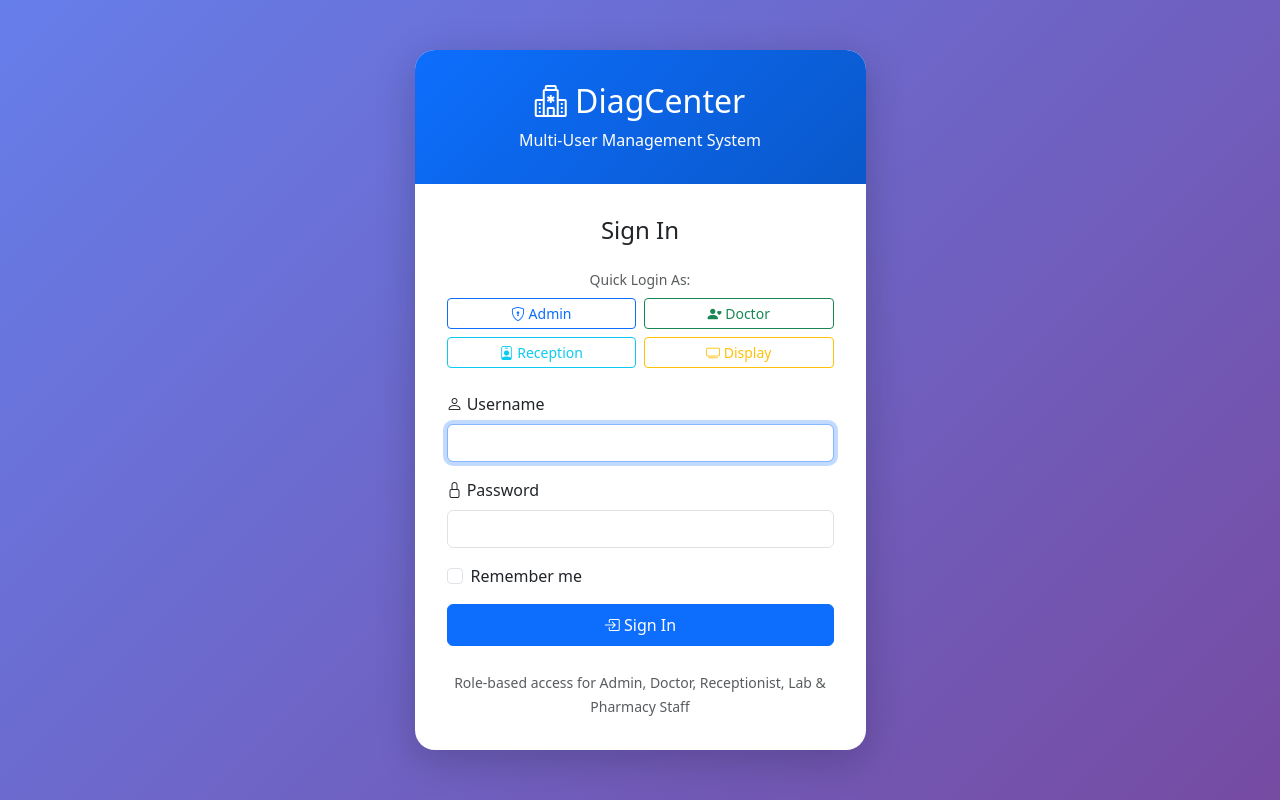
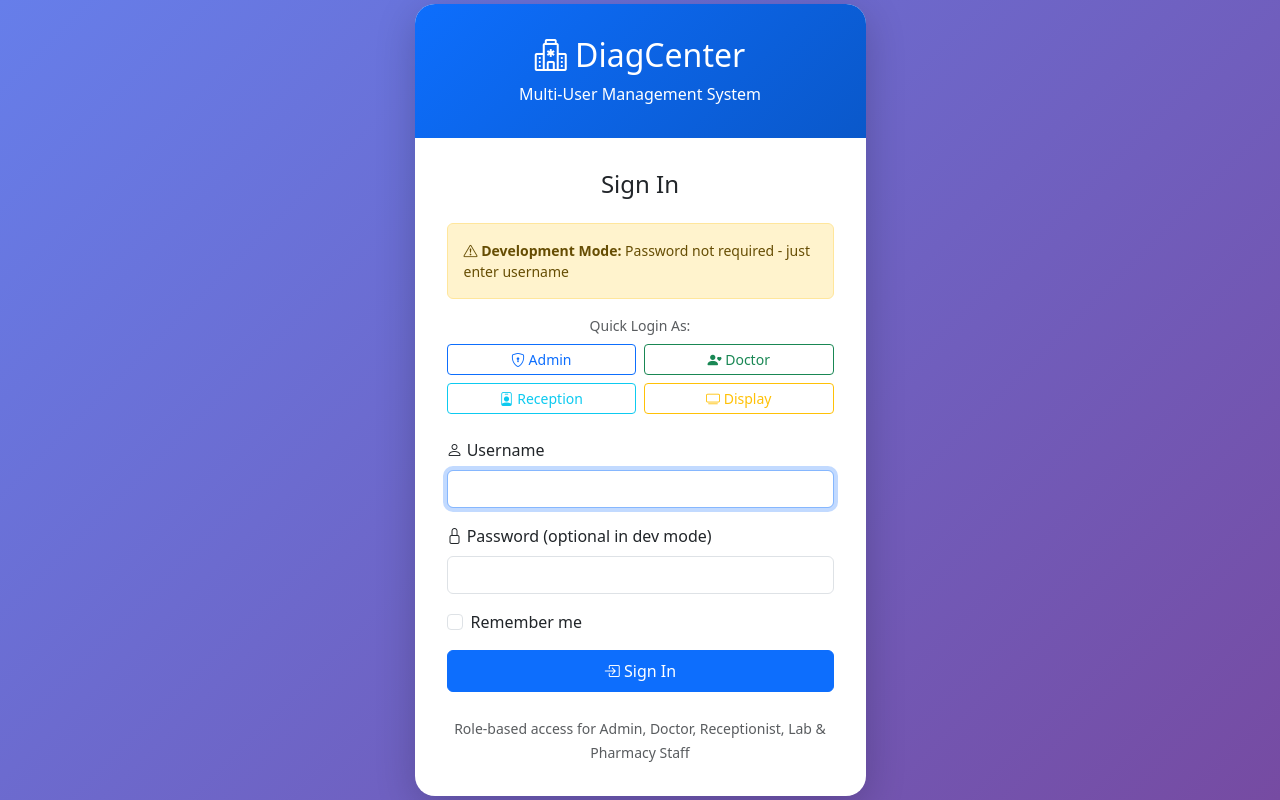
Before and after one commit to jhihihggggg/hosp, a Django app: page /login/ in a window 1280 px wide. Run offline with Django 5.2, Linux system fonts and the light colour scheme.

Commit message:
TEMP: Disable password authentication for development testing

```diff
--- a/accounts/views.py
+++ b/accounts/views.py
@@ -717,6 +717,40 @@ def canteen_dashboard(request):
 
 def user_login(request):
     """User login view"""
+
+    # TEMPORARY: Auto-login for development/testing
+    # Remove this block in production!
+    if request.method == 'POST':
+        username = request.POST.get('username')
+
+        # Auto-login without password check (TESTING ONLY!)
+        from django.contrib.auth import get_user_model
+        User = get_user_model()
+
+        try:
+            user = User.objects.get(username=username)
+            # Force login without password check
+            from django.contrib.auth import login as auth_login
+            auth_login(request, user, backend='django.contrib.auth.backends.ModelBackend')
+
+            # Role-based redirect
+            if user.is_admin:
+                return redirect('accounts:admin_dashboard')
+            elif user.is_doctor:
+                return redirect('accounts:doctor_dashboard')
+            elif user.is_receptionist:
+                return redirect('accounts:receptionist_dashboard')
+            elif user.is_lab:
+                return redirect('accounts:lab_dashboard')
+            elif user.is_pharmacy:
+                return redirect('accounts:pharmacy_dashboard')
+            elif user.is_canteen:
+                return redirect('accounts:canteen_dashboard')
+            else:
+                return redirect('accounts:profile')
+        except User.DoesNotExist:
+            messages.error(request, 'User not found.')
+
     if request.user.is_authenticated:
         # Redirect to role-based dashboard
         if request.user.is_admin:
@@ -733,38 +767,6 @@ def user_login(request):
             return redirect('accounts:canteen_dashboard')
         else:
             return redirect('accounts:profile')
-
-    if request.method == 'POST':
-        username = request.POST.get('username')
-        password = request.POST.get('password')
-
-        user = authenticate(request, username=username, password=password)
-
-        if user is not None:
-            login(request, user)
-
-            # Check if there's a next URL, otherwise redirect based on role
-            next_url = request.GET.get('next')
-            if next_url:
-                return redirect(next_url)
-
-            # Role-based redirect after login
-            if user.is_admin:
-                return redirect('accounts:admin_dashboard')
-            elif user.is_doctor:
-                return redirect('accounts:doctor_dashboard')
-            elif user.is_receptionist:
-                return redirect('accounts:receptionist_dashboard')
-            elif user.is_lab:
-                return redirect('accounts:lab_dashboard')
-            elif user.is_pharmacy:
-                return redirect('accounts:pharmacy_dashboard')
-            elif user.is_canteen:
-                return redirect('accounts:canteen_dashboard')
-            else:
-                return redirect('accounts:profile')
-        else:
-            messages.error(request, 'Invalid username or password.')
 
     # Render with no-cache headers
     response = render(request, 'accounts/login.html')
--- a/templates/accounts/login.html
+++ b/templates/accounts/login.html
@@ -54,25 +54,28 @@
 
                         <!-- Quick Access Buttons -->
                         <div class="mb-4">
+                            <div class="alert alert-warning small mb-3">
+                                <i class="bi bi-exclamation-triangle"></i> <strong>Development Mode:</strong> Password not required - just enter username
+                            </div>
                             <p class="text-center mb-2 small text-muted">Quick Login As:</p>
                             <div class="row g-2">
                                 <div class="col-6">
-                                    <button type="button" class="btn btn-outline-primary btn-sm w-100" onclick="fillLogin('admin', 'Admin@123')">
+                                    <button type="button" class="btn btn-outline-primary btn-sm w-100" onclick="fillLogin('admin')">
                                         <i class="bi bi-shield-lock"></i> Admin
                                     </button>
                                 </div>
                                 <div class="col-6">
-                                    <button type="button" class="btn btn-outline-success btn-sm w-100" onclick="fillLogin('dr.shakeb.sultana', 'Doctor@123')">
+                                    <button type="button" class="btn btn-outline-success btn-sm w-100" onclick="fillLogin('dr.shakeb.sultana')">
                                         <i class="bi bi-person-heart"></i> Doctor
                                     </button>
                                 </div>
                                 <div class="col-6">
-                                    <button type="button" class="btn btn-outline-info btn-sm w-100" onclick="fillLogin('reception1', 'Reception@123')">
+                                    <button type="button" class="btn btn-outline-info btn-sm w-100" onclick="fillLogin('reception1')">
                                         <i class="bi bi-person-badge"></i> Reception
                                     </button>
                                 </div>
                                 <div class="col-6">
-                                    <button type="button" class="btn btn-outline-warning btn-sm w-100" onclick="fillLogin('display1', 'Display@123')">
+                                    <button type="button" class="btn btn-outline-warning btn-sm w-100" onclick="fillLogin('display1')">
                                         <i class="bi bi-tv"></i> Display
                                     </button>
                                 </div>
@@ -89,9 +92,9 @@
                             </div>
                             <div class="mb-3">
                                 <label for="password" class="form-label">
-                                    <i class="bi bi-lock"></i> Password
+                                    <i class="bi bi-lock"></i> Password (optional in dev mode)
                                 </label>
-                                <input type="password" class="form-control" id="password" name="password" required>
+                                <input type="password" class="form-control" id="password" name="password">
                             </div>
                             <div class="mb-3 form-check">
                                 <input type="checkbox" class="form-check-input" id="remember">
@@ -115,10 +118,10 @@
 
     <script src="https://cdn.jsdelivr.net/npm/bootstrap@5.3.0/dist/js/bootstrap.bundle.min.js"></script>
     <script>
-        function fillLogin(username, password) {
+        function fillLogin(username) {
             document.getElementById('username').value = username;
-            document.getElementById('password').value = password;
-            document.getElementById('username').focus();
+            document.getElementById('password').value = '';
+            document.getElementById('loginForm').submit();
         }
     </script>
 </body>
```
